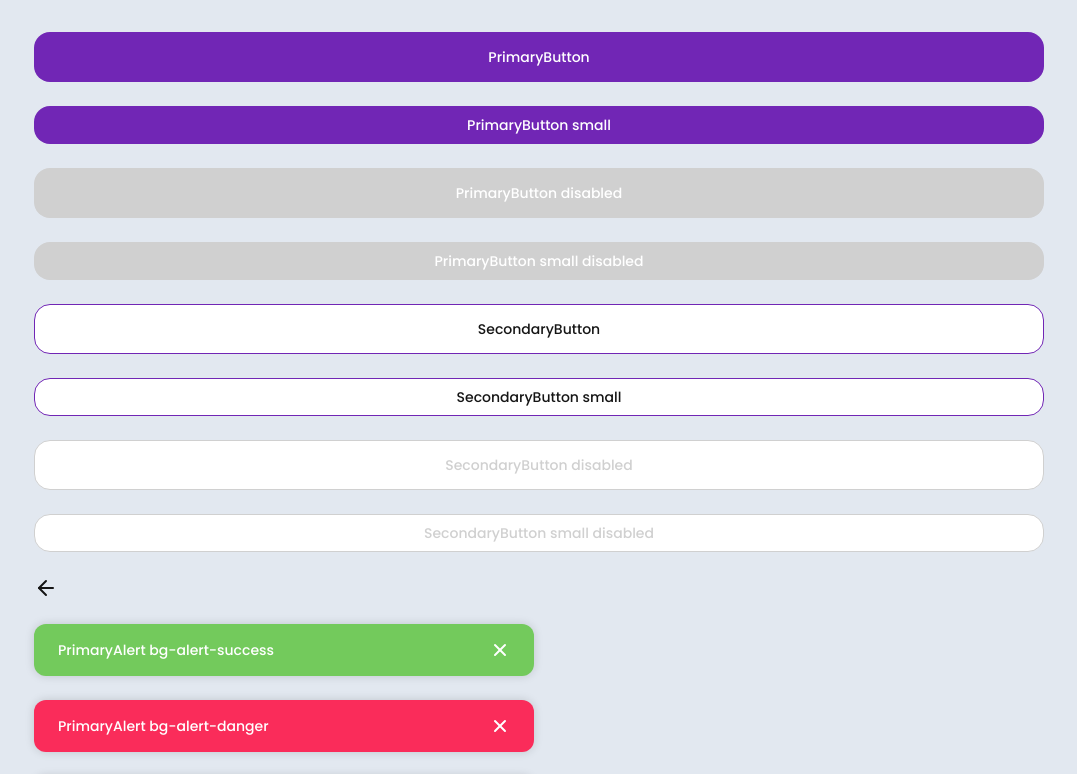
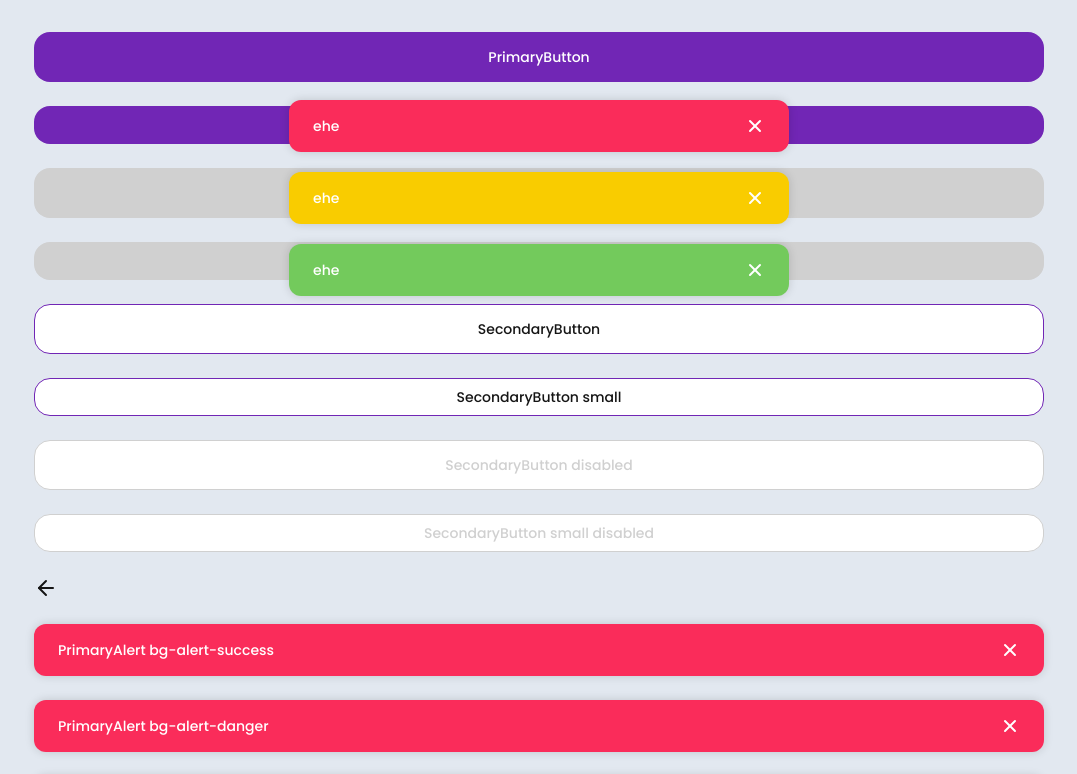
Before and after one commit to WhiteClover4/SecondHand-FE, a React (Create React App) app: page /components in a window 1280 px wide. Shown: the top 774 px of the page, without its empty margins (101-1178 px from the left). Built offline with nearby package versions, Linux system fonts and the light colour scheme.

Commit message:
feat: integrate auth with api

```diff
--- a/src/App.js
+++ b/src/App.js
@@ -1,7 +1,30 @@
+import { useDispatch, useSelector } from 'react-redux';
+import { PrimaryAlert } from './components/alert';
+import { REMOVE_ALERT } from './redux/slice/alert';
 import RoutesApp from './routes';
 
 function App() {
-  return <RoutesApp />;
+  const dispatch = useDispatch();
+  const { alerts } = useSelector((state) => state.alert);
+
+  return (
+    <>
+      {alerts.length ? (
+        <div className="fixed top-[100px] left-0 z-[999] flex w-full justify-center">
+          <div className="flex w-max min-w-[500px] flex-col space-y-5">
+            {alerts.map((alert, i) => (
+              <PrimaryAlert key={i} remove={() => dispatch(REMOVE_ALERT(i))} status={alert.status}>
+                {alert.message}
+              </PrimaryAlert>
+            ))}
+          </div>
+        </div>
+      ) : (
+        <></>
+      )}
+      <RoutesApp />;
+    </>
+  );
 }
 
 export default App;
--- a/src/components/alert/PrimaryAlert.js
+++ b/src/components/alert/PrimaryAlert.js
@@ -1,13 +1,22 @@
 import React from 'react';
 import { XIcon } from '../icon';
 
-export default function PrimaryAlert({ bgColor = 'bg-alert-success', children }) {
+export default function PrimaryAlert({ status, children, remove }) {
+  function bgColor(status) {
+    if (status === 'success') return 'bg-alert-success';
+    if (status === 'warning') return 'bg-alert-warning';
+    if (status === 'error') return 'bg-alert-danger';
+    return 'bg-alert-danger';
+  }
+
   return (
     <div
-      className={`${bgColor} flex w-[500px] items-center justify-between space-x-4 rounded-xl px-6 py-4 shadow-high`}
+      className={`${bgColor(
+        status,
+      )} flex w-full items-center justify-between space-x-4 rounded-xl px-6 py-4 shadow-high`}
     >
       <span className="text-body-14 font-medium text-neutral-01">{children}</span>
-      <button type="button">
+      <button onClick={remove} type="button">
         <XIcon className="h-5 w-5 text-neutral-01" />
       </button>
     </div>
--- /dev/null
+++ b/src/hooks/dependent/useAuth.js
@@ -0,0 +1,63 @@
+import { useState } from 'react';
+import { useDispatch } from 'react-redux';
+import { ADD_ALERT } from '../../redux/slice/alert';
+import { CHANGE_AUTH, SET_TOKEN } from '../../redux/slice/auth';
+import { loginService, registerService } from '../../services/api/auth';
+
+export default function useAuth() {
+  const [isLoading, setLoading] = useState(false);
+
+  const dispatch = useDispatch();
+
+  async function register(name, email, password) {
+    setLoading(true);
+    try {
+      const res = await registerService(name, email, password);
+
+      if (res.errors) {
+        res.errors.forEach((error) => {
+          dispatch(ADD_ALERT({ status: 'error', message: error.msg }));
+        });
+        return;
+      }
+    } catch (error) {
+      console.log('login error', error);
+
+      dispatch(ADD_ALERT({ status: 'error', message: 'internal server error' }));
+    } finally {
+      setLoading(false);
+    }
+  }
+
+  async function login(email, password) {
+    setLoading(true);
+    try {
+      const res = await loginService(email, password);
+
+      if (res.errors) {
+        res.errors.forEach((error) => {
+          dispatch(ADD_ALERT({ status: 'error', message: error.msg }));
+        });
+        return;
+      }
+
+      dispatch(SET_TOKEN(res.token));
+
+      dispatch(CHANGE_AUTH(true));
+    } catch (error) {
+      console.log('login error', error);
+
+      dispatch(ADD_ALERT({ status: 'error', message: 'internal server error' }));
+    } finally {
+      setLoading(false);
+    }
+  }
+
+  function logout() {
+    dispatch(SET_TOKEN(''));
+    dispatch(CHANGE_AUTH(false));
+    localStorage.removeItem('token');
+  }
+
+  return { isLoading, register, login, logout };
+}
--- /dev/null
+++ b/src/redux/slice/alert.js
@@ -0,0 +1,27 @@
+import { createSlice } from '@reduxjs/toolkit';
+
+export const alertSlice = createSlice({
+  name: 'alert',
+  initialState: {
+    alerts: [
+      { status: 'error', message: 'ehe' },
+      { status: 'warning', message: 'ehe' },
+      { status: 'success', message: 'ehe' },
+    ],
+  },
+  reducers: {
+    SET_ALERT: (state, action) => {
+      state.alerts = action.payload;
+    },
+    ADD_ALERT: (state, action) => {
+      state.alerts.push(action.payload);
+    },
+    REMOVE_ALERT: (state, action) => {
+      state.alerts.splice(action.payload);
+    },
+  },
+});
+
+export const { SET_ALERT, ADD_ALERT, REMOVE_ALERT } = alertSlice.actions;
+
+export default alertSlice.reducer;
--- a/src/redux/slice/auth.js
+++ b/src/redux/slice/auth.js
@@ -4,14 +4,18 @@ export const authSlice = createSlice({
   name: 'auth',
   initialState: {
     token: localStorage.getItem('token') || '',
-    isLogin: false,
+    isAuthenticated: false,
   },
   reducers: {
-    SET_TOKEN: (state, action) => (state.token = action.payload),
-    CHANGE_LOGIN: (state, action) => (state.isLogin = action.payload),
+    SET_TOKEN: (state, action) => {
+      state.token = action.payload;
+    },
+    CHANGE_AUTH: (state, action) => {
+      state.isAuthenticated = action.payload;
+    },
   },
 });
 
-export const { SET_TOKEN, CHANGE_LOGIN } = authSlice.actions;
+export const { SET_TOKEN, CHANGE_AUTH } = authSlice.actions;
 
 export default authSlice.reducer;
--- a/src/redux/slice/profile.js
+++ b/src/redux/slice/profile.js
@@ -1,12 +1,14 @@
 import { createSlice } from '@reduxjs/toolkit';
 
 export const profileSlice = createSlice({
-  name: 'auth',
+  name: 'profile',
   initialState: {
     userData: { name: '', email: '', city: '' },
   },
   reducers: {
-    SET_USER_DATA: (state, action) => (state.userData = action.payload),
+    SET_USER_DATA: (state, action) => {
+      state.userData = action.payload;
+    },
   },
 });
 
--- a/src/redux/store.js
+++ b/src/redux/store.js
@@ -1,10 +1,12 @@
 import { configureStore } from '@reduxjs/toolkit';
 import profileReducer from './slice/profile';
 import authReducer from './slice/auth';
+import alertReducer from './slice/alert';
 
 export const store = configureStore({
   reducer: {
     profile: profileReducer,
     auth: authReducer,
+    alert: alertReducer,
   },
 });
--- /dev/null
+++ b/src/services/api/auth.js
@@ -0,0 +1,48 @@
+import { apiStagingURL } from '../../constants/environment';
+
+export function registerService(name, email, password) {
+  var myHeaders = new Headers();
+  myHeaders.append('Content-Type', 'application/x-www-form-urlencoded');
+
+  var urlencoded = new URLSearchParams();
+  urlencoded.append('name', name);
+  urlencoded.append('email', email);
+  urlencoded.append('password', password);
+
+  var requestOptions = {
+    method: 'POST',
+    headers: myHeaders,
+    body: urlencoded,
+    redirect: 'follow',
+  };
+
+  return new Promise((resolve, reject) => {
+    fetch(`${apiStagingURL}/api/register`, requestOptions)
+      .then((response) => response.json())
+      .then((result) => resolve(result))
+      .catch((error) => reject(error));
+  });
+}
+
+export function loginService(email, password) {
+  var myHeaders = new Headers();
+  myHeaders.append('Content-Type', 'application/x-www-form-urlencoded');
+
+  var urlencoded = new URLSearchParams();
+  urlencoded.append('email', email);
+  urlencoded.append('password', password);
+
+  var requestOptions = {
+    method: 'POST',
+    headers: myHeaders,
+    body: urlencoded,
+    redirect: 'follow',
+  };
+
+  return new Promise((resolve, reject) => {
+    fetch(`${apiStagingURL}/login`, requestOptions)
+      .then((response) => response.json())
+      .then((result) => resolve(result))
+      .catch((error) => reject(error));
+  });
+}
--- /dev/null
+++ b/src/services/graphql/index.js
@@ -0,0 +1 @@
+// graphql
--- /dev/null
+++ b/src/services/websocket/index.js
@@ -0,0 +1 @@
+// websocket
```
